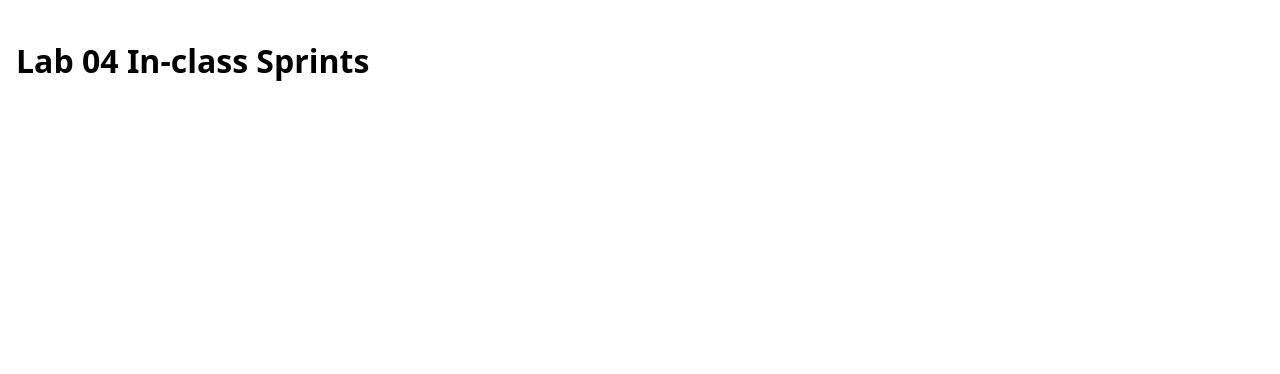
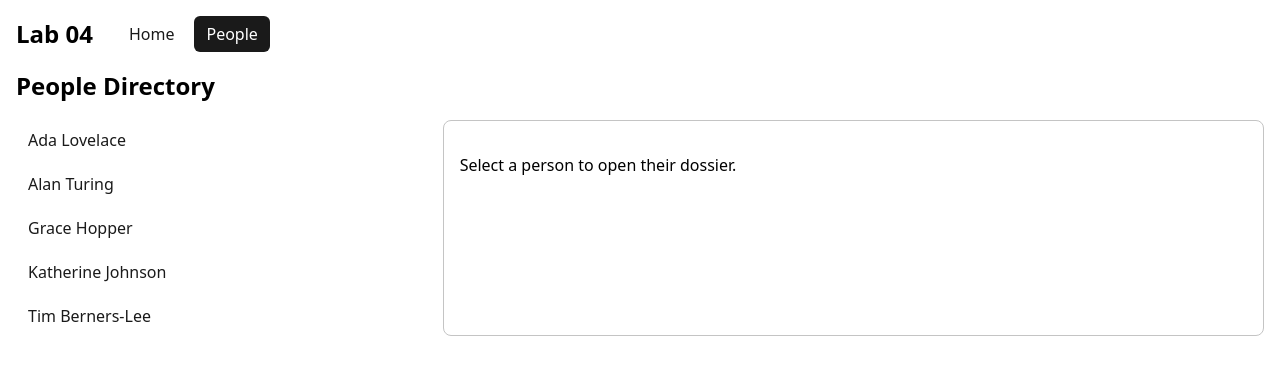
Before and after one commit to Ac-2836/WebDev-Lab04, a React (Vite) app: page /people in a window 1280 px wide. Shown: the top 374 px of the page. Built offline with nearby package versions, Linux system fonts and the light colour scheme.

Commit message:
feat: router layout

```diff
--- a/package.json
+++ b/package.json
@@ -10,7 +10,8 @@
   },
   "dependencies": {
     "react": "^19.3.1",
-    "react-dom": "^19.3.1"
+    "react-dom": "^19.3.1",
+    "react-router": "^7.18.5"
   },
   "devDependencies": {
     "@vitejs/plugin-react": "^6.1.2",
--- a/src/App.jsx
+++ b/src/App.jsx
@@ -1,7 +1,17 @@
+import { Route, Routes } from 'react-router';
+import { Home, RootLayout } from './layouts/RootLayout.jsx';
+import { PeopleIndex, PeopleLayout } from './people/PeopleLayout.jsx';
+import { PEOPLE } from './people/people-data.js';
+
 export function App() {
   return (
-    <main>
-      <h1>Lab 04 In-class Sprints</h1>
-    </main>
+    <Routes>
+      <Route path='/' element={<RootLayout />}>
+        <Route index element={<Home />} />
+        <Route path='people' element={<PeopleLayout people={PEOPLE} />}>
+          <Route index element={<PeopleIndex />} />
+        </Route>
+      </Route>
+    </Routes>
   );
 }
--- /dev/null
+++ b/src/layouts/RootLayout.jsx
@@ -0,0 +1,46 @@
+import { NavLink, Outlet } from 'react-router';
+import styles from './RootLayout.module.css';
+
+const NAV_ITEMS = [
+  { to: '/', label: 'Home', end: true },
+  { to: '/people', label: 'People', end: false },
+];
+
+export function RootLayout() {
+  return (
+    <>
+      <header className={styles.header}>
+        <h1 className={styles.title}>Lab 04</h1>
+        <nav aria-label='Main'>
+          <ul className={styles.list}>
+            {NAV_ITEMS.map((item) => (
+              <li key={item.to}>
+                <NavLink
+                  to={item.to}
+                  end={item.end}
+                  className={({ isActive }) =>
+                    isActive ? styles.activeLink : styles.link
+                  }
+                >
+                  {item.label}
+                </NavLink>
+              </li>
+            ))}
+          </ul>
+        </nav>
+      </header>
+      <main>
+        <Outlet />
+      </main>
+    </>
+  );
+}
+
+export function Home() {
+  return (
+    <section aria-labelledby='home-heading'>
+      <h2 id='home-heading'>In-class Sprints</h2>
+      <p>Multi-route SPA built with React Router v7.</p>
+    </section>
+  );
+}
--- /dev/null
+++ b/src/layouts/RootLayout.module.css
@@ -0,0 +1,47 @@
+.header {
+  display: flex;
+  flex-wrap: wrap;
+  align-items: center;
+  gap: 0.5rem 1.5rem;
+  max-width: 1440px;
+  margin: 0 auto;
+  padding: 1rem 1rem 0;
+}
+
+.title {
+  margin: 0;
+  font-size: 1.5rem;
+}
+
+.list {
+  display: flex;
+  flex-wrap: wrap;
+  gap: 0.5rem;
+  margin: 0;
+  padding: 0;
+  list-style: none;
+}
+
+.link,
+.activeLink {
+  display: inline-block;
+  padding: 0.375rem 0.75rem;
+  border-radius: 6px;
+  color: #1a1a1a;
+  text-decoration: none;
+}
+
+.link:hover {
+  background: #eef2f7;
+}
+
+.activeLink {
+  background: #1a1a1a;
+  color: #fff;
+}
+
+.link:focus-visible,
+.activeLink:focus-visible {
+  outline: 3px solid #f59e0b;
+  outline-offset: 2px;
+}
--- a/src/main.jsx
+++ b/src/main.jsx
@@ -1,5 +1,6 @@
 import { StrictMode } from 'react';
 import { createRoot } from 'react-dom/client';
+import { BrowserRouter } from 'react-router';
 import { App } from './App.jsx';
 import './index.css';
 
@@ -8,6 +9,8 @@ if (!rootEl) throw new Error('Missing #root mount container');
 
 createRoot(rootEl).render(
   <StrictMode>
-    <App />
+    <BrowserRouter>
+      <App />
+    </BrowserRouter>
   </StrictMode>
 );
--- /dev/null
+++ b/src/people/PeopleLayout.jsx
@@ -0,0 +1,35 @@
+import { NavLink, Outlet } from 'react-router';
+import styles from './PeopleLayout.module.css';
+
+export function PeopleLayout({ people }) {
+  return (
+    <section className={styles.frame} aria-labelledby='people-heading'>
+      <h2 id='people-heading' className={styles.heading}>
+        People Directory
+      </h2>
+      <nav className={styles.sidebar} aria-label='People'>
+        <ul className={styles.list}>
+          {people.map((p) => (
+            <li key={p.id}>
+              <NavLink
+                to={`/people/${p.id}`}
+                className={({ isActive }) =>
+                  isActive ? styles.activeLink : styles.link
+                }
+              >
+                {p.name}
+              </NavLink>
+            </li>
+          ))}
+        </ul>
+      </nav>
+      <section className={styles.content} aria-label='Person details'>
+        <Outlet />
+      </section>
+    </section>
+  );
+}
+
+export function PeopleIndex() {
+  return <p>Select a person to open their dossier.</p>;
+}
--- /dev/null
+++ b/src/people/PeopleLayout.module.css
@@ -0,0 +1,69 @@
+.frame {
+  display: grid;
+  grid-template-columns: minmax(280px, 1fr) 2fr;
+  grid-template-areas:
+    'heading heading'
+    'sidebar content';
+  gap: 1rem;
+}
+
+.heading {
+  grid-area: heading;
+  margin: 0;
+}
+
+.sidebar {
+  grid-area: sidebar;
+}
+
+.content {
+  grid-area: content;
+  min-width: 0;
+  padding: 1rem;
+  border: 1px solid #c4c4c4;
+  border-radius: 8px;
+}
+
+.list {
+  display: grid;
+  gap: 0.25rem;
+  margin: 0;
+  padding: 0;
+  list-style: none;
+}
+
+.link,
+.activeLink {
+  display: block;
+  padding: 0.5rem 0.75rem;
+  border-radius: 6px;
+  color: #1a1a1a;
+  text-decoration: none;
+}
+
+.link:hover {
+  background: #eef2f7;
+}
+
+.activeLink {
+  background: #1d4ed8;
+  color: #fff;
+  font-weight: 600;
+}
+
+.link:focus-visible,
+.activeLink:focus-visible {
+  outline: 3px solid #f59e0b;
+  outline-offset: 2px;
+}
+
+/* minmax(280px, ...) cannot fit beside the content on phones. */
+@media (max-width: 640px) {
+  .frame {
+    grid-template-columns: 1fr;
+    grid-template-areas:
+      'heading'
+      'sidebar'
+      'content';
+  }
+}
--- /dev/null
+++ b/src/people/people-data.js
@@ -0,0 +1,38 @@
+// Stable slug ids double as URL segments for /people/:id.
+export const PEOPLE = [
+  {
+    id: 'ada-lovelace',
+    name: 'Ada Lovelace',
+    role: 'Mathematician',
+    born: 1815,
+    knownFor: 'First published algorithm for a computing machine',
+  },
+  {
+    id: 'alan-turing',
+    name: 'Alan Turing',
+    role: 'Computer Scientist',
+    born: 1912,
+    knownFor: 'Turing machine and the foundations of computation',
+  },
+  {
+    id: 'grace-hopper',
+    name: 'Grace Hopper',
+    role: 'Computer Scientist',
+    born: 1906,
+    knownFor: 'First compiler and the COBOL language',
+  },
+  {
+    id: 'katherine-johnson',
+    name: 'Katherine Johnson',
+    role: 'NASA Mathematician',
+    born: 1918,
+    knownFor: 'Orbital trajectories for Project Mercury and Apollo 11',
+  },
+  {
+    id: 'tim-berners-lee',
+    name: 'Tim Berners-Lee',
+    role: 'Computer Scientist',
+    born: 1955,
+    knownFor: 'Inventor of the World Wide Web',
+  },
+];
```
Also changed, not shown: 1 other file (tests, documents, lock files or other folders).
